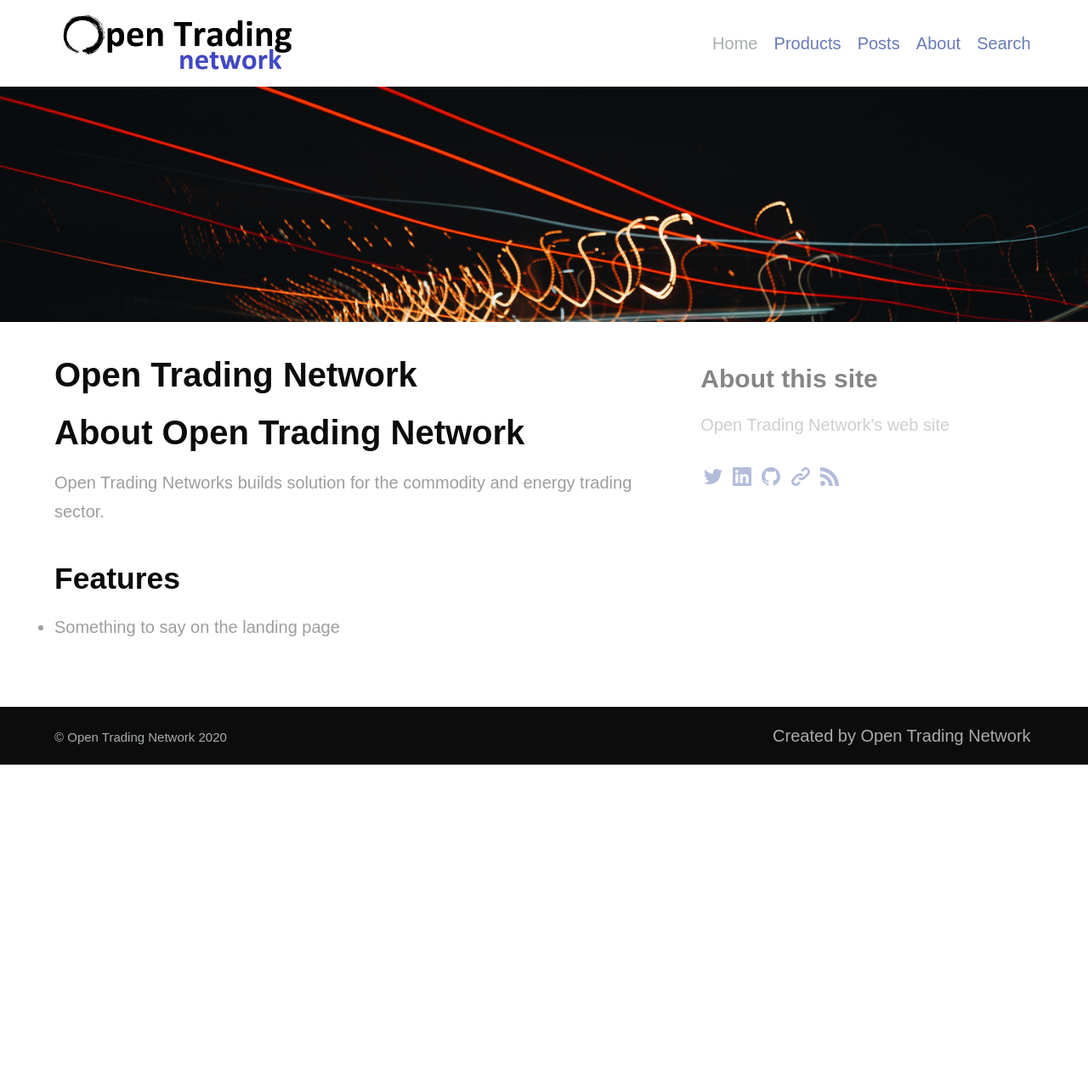
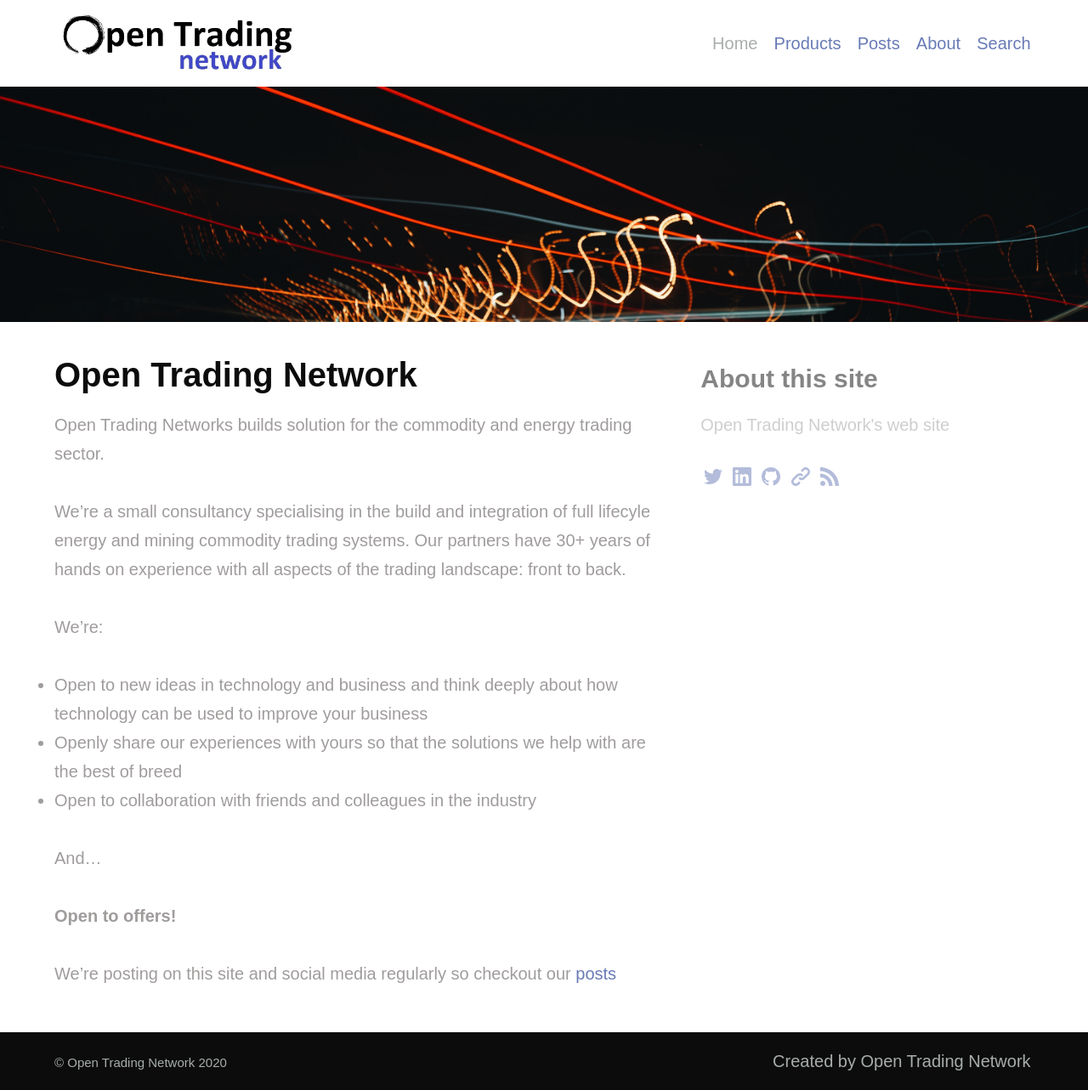
Before and after one commit to opentrading-net/opentrading-net.github.io, a Jekyll site: the page built from index.md, in a window 1280 px wide. Shown: the whole page at 85% size. Built offline with Jekyll 4.4.1, drawn with Linux system fonts in a browser that asks for light colours; before the commit the page ends 900 px from its top, so only the background shows below that.

Commit message:
First cut home page

```diff
--- a/index.md
+++ b/index.md
@@ -5,10 +5,17 @@
 aside: true
 ---
 
-# About Open Trading Network
 Open Trading Networks builds solution for the commodity and energy trading sector.
 
+We're a small consultancy specialising in the build and integration of full lifecyle energy and mining commodity trading systems. Our partners have 30+ years of hands on experience with all aspects of the trading landscape: front to back.
 
-## Features
+We're:
+* Open to new ideas in technology and business and think deeply about how technology can be used to improve your business
+* Openly share our experiences with yours so that the solutions we help with are the best of breed
+* Open to collaboration with friends and colleagues in the industry
 
-- Something to say on the landing page
+And...
+
+**Open to offers!**
+
+We're posting on this site and social media regularly so checkout our [posts](/category/all)
```
